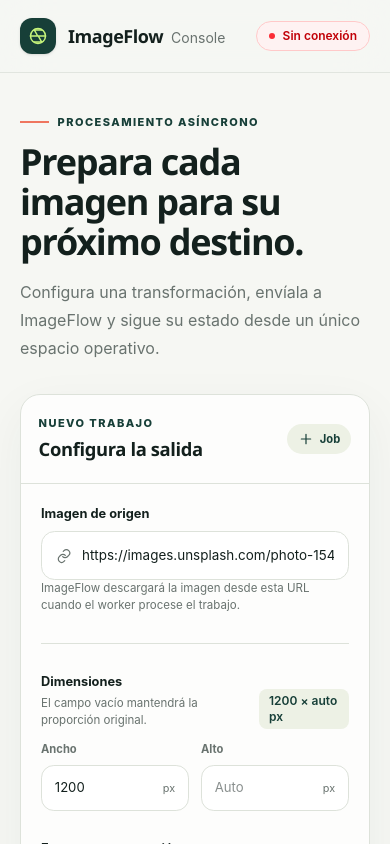
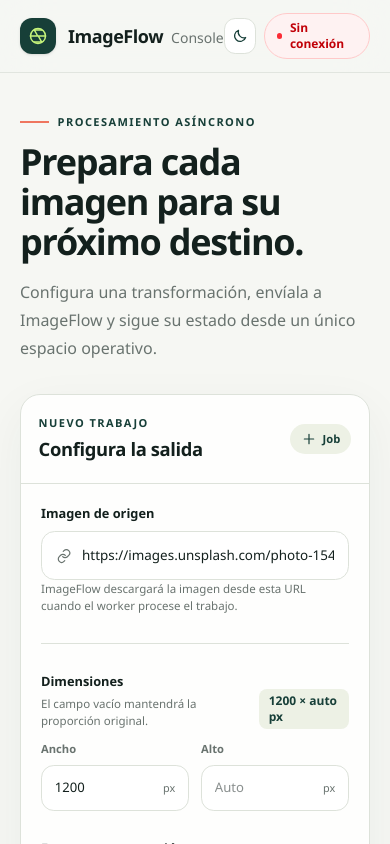
Before and after one commit to NickDavid1811/imageflow, a React (Vite) app in the folder apps/console/: page / in a window 390 px wide. Shown: the top 844 px of the page. Built offline with nearby package versions, Linux system fonts and the light colour scheme; no server answers.

Commit message:
feat: add dark mode support with theme toggle and color scheme persistence

```diff
--- a/apps/console/src/app/App.tsx
+++ b/apps/console/src/app/App.tsx
@@ -1,8 +1,11 @@
 import { APIStatus } from '../features/jobs/components/api-status'
 import { JobsWorkspace } from '../features/jobs/pages/jobs-workspace'
-import { ApertureIcon } from '../shared/icons'
+import { ApertureIcon, MoonIcon, SunIcon } from '../shared/icons'
+import { useTheme } from '../shared/theme/use-theme'
 
 export default function App() {
+  const { theme, toggleTheme } = useTheme()
+
   return (
     <div className="min-h-screen bg-canvas text-ink">
       <header className="border-b border-line/80 bg-canvas/90 backdrop-blur-xl">
@@ -11,7 +14,12 @@
             <div className="grid size-9 place-items-center rounded-xl bg-pine text-mint shadow-sm"><ApertureIcon className="size-5" /></div>
             <div><span className="font-display text-lg font-semibold tracking-tight">ImageFlow</span><span className="ml-2 text-sm text-muted">Console</span></div>
           </div>
-          <div className="flex items-center gap-3"><span className="hidden text-xs font-medium text-muted sm:block">API local</span><APIStatus /></div>
+          <div className="flex items-center gap-2 sm:gap-3">
+            <button type="button" className="theme-toggle" onClick={toggleTheme} aria-label={`Cambiar a tema ${theme === 'light' ? 'oscuro' : 'claro'}`} title={`Usar tema ${theme === 'light' ? 'oscuro' : 'claro'}`}>
+              {theme === 'light' ? <MoonIcon className="size-4" /> : <SunIcon className="size-4" />}
+            </button>
+            <span className="hidden text-xs font-medium text-muted sm:block">API local</span><APIStatus />
+          </div>
         </div>
       </header>
 
--- a/apps/console/src/features/jobs/components/api-status.tsx
+++ b/apps/console/src/features/jobs/components/api-status.tsx
@@ -12,7 +12,7 @@
   }, [])
 
   return (
-    <span className={`inline-flex items-center gap-2 rounded-full border px-3 py-1.5 text-xs font-semibold ${online === true ? 'border-emerald-200 bg-emerald-50 text-emerald-700' : online === false ? 'border-red-200 bg-red-50 text-red-700' : 'border-line bg-white text-muted'}`}>
+    <span className={`inline-flex items-center gap-2 rounded-full border px-3 py-1.5 text-xs font-semibold ${online === true ? 'border-emerald-200 bg-emerald-50 text-emerald-700 dark:border-emerald-800 dark:bg-emerald-950 dark:text-emerald-300' : online === false ? 'border-red-200 bg-red-50 text-red-700 dark:border-red-900 dark:bg-red-950 dark:text-red-300' : 'border-line bg-surface text-muted'}`}>
       <span className={`size-1.5 rounded-full ${online === true ? 'bg-emerald-500' : online === false ? 'bg-red-500' : 'bg-slate-400'}`} />
       {online === true ? 'Conectada' : online === false ? 'Sin conexión' : 'Verificando'}
     </span>
--- a/apps/console/src/features/jobs/components/job-details.tsx
+++ b/apps/console/src/features/jobs/components/job-details.tsx
@@ -27,7 +27,7 @@
 
       {!job ? (
         <div className="grid min-h-[480px] place-items-center p-8 text-center">
-          <div className="max-w-xs"><div className="mx-auto grid size-16 place-items-center rounded-2xl border border-dashed border-slate-300 bg-slate-50 text-slate-400"><ActivityIcon className="size-7" /></div><h3 className="mt-5 font-display text-xl font-semibold">Aún no hay actividad</h3><p className="mt-2 text-sm leading-6 text-muted">Crea un trabajo para ver aquí su identificador, progreso y operaciones.</p></div>
+          <div className="max-w-xs"><div className="mx-auto grid size-16 place-items-center rounded-2xl border border-dashed border-line bg-sand text-muted"><ActivityIcon className="size-7" /></div><h3 className="mt-5 font-display text-xl font-semibold">Aún no hay actividad</h3><p className="mt-2 text-sm leading-6 text-muted">Crea un trabajo para ver aquí su identificador, progreso y operaciones.</p></div>
         </div>
       ) : (
         <div className="p-5 sm:p-7">
@@ -36,9 +36,9 @@
             <div className="grid size-12 place-items-center rounded-2xl bg-sand text-pine"><ImageIcon className="size-6" /></div>
           </div>
 
-          <div className="mt-7"><div className="mb-2 flex justify-between text-xs font-semibold"><span className="text-muted">Progreso</span><span>{job.progress}%</span></div><div className="h-2 overflow-hidden rounded-full bg-slate-100"><div className="h-full rounded-full bg-coral transition-all duration-500" style={{ width: `${Math.max(job.progress, job.status === 'queued' ? 6 : 0)}%` }} /></div></div>
+          <div className="mt-7"><div className="mb-2 flex justify-between text-xs font-semibold"><span className="text-muted">Progreso</span><span>{job.progress}%</span></div><div className="h-2 overflow-hidden rounded-full bg-sand"><div className="h-full rounded-full bg-coral transition-all duration-500" style={{ width: `${Math.max(job.progress, job.status === 'queued' ? 6 : 0)}%` }} /></div></div>
 
-          <dl className="mt-7 divide-y divide-line rounded-2xl border border-line bg-white">
+          <dl className="mt-7 divide-y divide-line rounded-2xl border border-line bg-surface">
             <div className="detail-row"><dt>ID del trabajo</dt><dd><code>{job.id}</code><button onClick={copyID} className="copy-button" aria-label="Copiar ID">{copied ? <CheckIcon /> : <CopyIcon />}</button></dd></div>
             <div className="detail-row"><dt>Creado</dt><dd><ClockIcon className="size-4 text-muted" />{new Intl.DateTimeFormat('es-PE', { dateStyle: 'medium', timeStyle: 'short' }).format(new Date(job.created_at))}</dd></div>
             <div className="detail-row"><dt>Intentos</dt><dd>{job.attempts}</dd></div>
--- a/apps/console/src/icons.tsx
+++ b/apps/console/src/icons.tsx
@@ -51,3 +51,11 @@
 export function ImageIcon(props: IconProps) {
   return <svg {...defaults} {...props}><rect x="3" y="4" width="18" height="16" rx="2"/><circle cx="8.5" cy="9" r="1.5"/><path d="m21 15-5-5L5 20"/></svg>
 }
+
+export function MoonIcon(props: IconProps) {
+  return <svg {...defaults} {...props}><path d="M20.5 14.2A8.5 8.5 0 0 1 9.8 3.5 8.5 8.5 0 1 0 20.5 14.2Z"/></svg>
+}
+
+export function SunIcon(props: IconProps) {
+  return <svg {...defaults} {...props}><circle cx="12" cy="12" r="4"/><path d="M12 2v2M12 20v2M4.93 4.93l1.42 1.42M17.65 17.65l1.42 1.42M2 12h2M20 12h2M4.93 19.07l1.42-1.42M17.65 6.35l1.42-1.42"/></svg>
+}
--- /dev/null
+++ b/apps/console/src/shared/theme/use-theme.ts
@@ -0,0 +1,25 @@
+import { useEffect, useState } from 'react'
+
+export type Theme = 'light' | 'dark'
+
+const storageKey = 'imageflow-theme'
+
+function preferredTheme(): Theme {
+  const stored = window.localStorage.getItem(storageKey)
+  if (stored === 'light' || stored === 'dark') return stored
+  return window.matchMedia('(prefers-color-scheme: dark)').matches ? 'dark' : 'light'
+}
+
+export function useTheme() {
+  const [theme, setTheme] = useState<Theme>(preferredTheme)
+
+  useEffect(() => {
+    document.documentElement.classList.toggle('dark', theme === 'dark')
+    document.documentElement.style.colorScheme = theme
+    window.localStorage.setItem(storageKey, theme)
+  }, [theme])
+
+  const toggleTheme = () => setTheme((current) => current === 'light' ? 'dark' : 'light')
+
+  return { theme, toggleTheme }
+}
--- a/apps/console/src/styles.css
+++ b/apps/console/src/styles.css
@@ -1,4 +1,6 @@
 @import "tailwindcss";
+
+@custom-variant dark (&:where(.dark, .dark *));
 
 @theme {
   --color-canvas: #f6f7f3;
@@ -9,16 +11,37 @@
   --color-sand: #edf1e5;
   --color-line: #dde2da;
   --color-muted: #69736f;
-  --font-display: "Avenir Next", "Segoe UI", sans-serif;
+  --color-surface: #ffffff;
+  --font-sans: "Google Sans", "Google Sans Text", "Product Sans", "Segoe UI", ui-sans-serif, system-ui, sans-serif;
+  --font-display: "Google Sans", "Google Sans Display", "Product Sans", "Segoe UI", ui-sans-serif, system-ui, sans-serif;
+}
+
+html {
+  color-scheme: light;
+  background: var(--color-canvas);
+  transition: background-color .2s ease, color .2s ease;
+}
+
+html.dark {
+  color-scheme: dark;
+  --color-canvas: #0d1412;
+  --color-ink: #edf5f1;
+  --color-pine: #9bd4c5;
+  --color-mint: #c6f47b;
+  --color-coral: #ff836d;
+  --color-sand: #1b2925;
+  --color-line: #2a3a35;
+  --color-muted: #9aaba5;
+  --color-surface: #131d1a;
 }
 
 * { box-sizing: border-box; }
-body { margin: 0; min-width: 320px; min-height: 100vh; font-family: Inter, ui-sans-serif, system-ui, -apple-system, BlinkMacSystemFont, "Segoe UI", sans-serif; background: #f6f7f3; }
+body { margin: 0; min-width: 320px; min-height: 100vh; font-family: var(--font-sans); background: var(--color-canvas); }
 button, input, select { font: inherit; }
 button { cursor: pointer; }
 button:disabled { cursor: not-allowed; opacity: .65; }
 
-.panel { border: 1px solid var(--color-line); border-radius: 1.25rem; background: rgba(255,255,255,.78); box-shadow: 0 16px 50px rgba(23,63,56,.055); }
+.panel { border: 1px solid var(--color-line); border-radius: 1.25rem; background: color-mix(in srgb, var(--color-surface) 88%, transparent); box-shadow: 0 16px 50px rgba(23,63,56,.055); }
 .panel-heading { display: flex; min-height: 86px; align-items: center; justify-content: space-between; gap: 1rem; border-bottom: 1px solid var(--color-line); padding: 1.25rem 1.5rem; }
 .section-kicker, .eyebrow { font-size: .69rem; font-weight: 800; letter-spacing: .13em; text-transform: uppercase; color: var(--color-pine); }
 .eyebrow { display: inline-flex; align-items: center; gap: .55rem; }
@@ -27,12 +50,12 @@
 .step-chip { display: inline-flex; align-items: center; gap: .35rem; border-radius: 999px; background: var(--color-sand); padding: .4rem .7rem; font-size: .7rem; font-weight: 750; color: var(--color-pine); }
 .label { display: block; font-size: .8rem; font-weight: 750; color: var(--color-ink); }
 .hint { font-size: .72rem; line-height: 1.5; color: var(--color-muted); }
-.input-shell { display: flex; align-items: center; gap: .65rem; border: 1px solid var(--color-line); border-radius: .85rem; background: white; padding: 0 .85rem; transition: border-color .15s, box-shadow .15s; }
+.input-shell { display: flex; align-items: center; gap: .65rem; border: 1px solid var(--color-line); border-radius: .85rem; background: var(--color-surface); padding: 0 .85rem; transition: border-color .15s, box-shadow .15s; }
 .input-shell:focus-within { border-color: #76a79d; box-shadow: 0 0 0 3px rgba(118,167,157,.15); }
 .field { width: 100%; border: 0; outline: 0; padding: .85rem 0; font-size: .84rem; color: var(--color-ink); background: transparent; }
 .subfield { display: block; }
 .subfield > span, .range-field b { display: block; margin-bottom: .45rem; font-size: .7rem; font-style: normal; font-weight: 700; color: var(--color-muted); }
-.subfield > div, .subfield select { display: flex; width: 100%; align-items: center; border: 1px solid var(--color-line); border-radius: .8rem; background: white; }
+.subfield > div, .subfield select { display: flex; width: 100%; align-items: center; border: 1px solid var(--color-line); border-radius: .8rem; background: var(--color-surface); }
 .subfield input, .subfield select { min-width: 0; width: 100%; border: 0; outline: 0; background: transparent; padding: .75rem .8rem; font-size: .82rem; color: var(--color-ink); }
 .subfield select { border: 1px solid var(--color-line); cursor: pointer; }
 .subfield em { padding-right: .8rem; font-size: .68rem; font-style: normal; color: var(--color-muted); }
@@ -42,9 +65,10 @@
 .range-field input { width: 100%; accent-color: var(--color-coral); }
 .range-field small { display: flex; justify-content: space-between; font-size: .62rem; color: var(--color-muted); }
 .range-field i { font-style: normal; }
-.primary-button { display: flex; width: 100%; align-items: center; justify-content: center; gap: .6rem; border: 0; border-radius: .9rem; background: var(--color-pine); padding: .9rem 1rem; font-size: .83rem; font-weight: 750; color: white; box-shadow: 0 8px 20px rgba(23,63,56,.16); transition: transform .15s, background .15s; }
+.primary-button { display: flex; width: 100%; align-items: center; justify-content: center; gap: .6rem; border: 0; border-radius: .9rem; background: #173f38; padding: .9rem 1rem; font-size: .83rem; font-weight: 750; color: white; box-shadow: 0 8px 20px rgba(23,63,56,.16); transition: transform .15s, background .15s; }
 .primary-button:hover { background: #0f332c; transform: translateY(-1px); }
-.icon-button { display: grid; width: 2.2rem; height: 2.2rem; place-items: center; border: 1px solid var(--color-line); border-radius: .7rem; background: white; color: var(--color-pine); }
+.icon-button, .theme-toggle { display: grid; width: 2.2rem; height: 2.2rem; place-items: center; border: 1px solid var(--color-line); border-radius: .7rem; background: var(--color-surface); color: var(--color-pine); transition: background-color .15s, border-color .15s, transform .15s; }
+.icon-button:hover, .theme-toggle:hover { background: var(--color-sand); transform: translateY(-1px); }
 .status { display: inline-flex; align-items: center; gap: .45rem; border-radius: 999px; padding: .35rem .65rem; font-size: .68rem; font-weight: 750; }
 .status > span { width: .4rem; height: .4rem; border-radius: 50%; background: currentColor; }
 .status-queued { background: #fff6d8; color: #957000; }
@@ -57,7 +81,15 @@
 .detail-row code { max-width: 190px; overflow: hidden; text-overflow: ellipsis; font-family: ui-monospace, monospace; font-size: .66rem; white-space: nowrap; }
 .copy-button { display: grid; width: 1.6rem; height: 1.6rem; place-items: center; border: 0; border-radius: .4rem; background: var(--color-sand); color: var(--color-pine); }
 .copy-button svg { width: .8rem; height: .8rem; }
-.operation-pill { border: 1px solid var(--color-line); border-radius: .55rem; background: white; padding: .4rem .55rem; font-size: .63rem; font-weight: 700; color: var(--color-pine); }
+.operation-pill { border: 1px solid var(--color-line); border-radius: .55rem; background: var(--color-surface); padding: .4rem .55rem; font-size: .63rem; font-weight: 700; color: var(--color-pine); }
+
+html.dark .panel { box-shadow: 0 18px 55px rgba(0, 0, 0, .22); }
+html.dark .primary-button { background: #78b9a9; color: #08110e; box-shadow: 0 8px 22px rgba(0, 0, 0, .28); }
+html.dark .primary-button:hover { background: #91cbbb; }
+html.dark .status-queued { background: #3b3012; color: #f6d66f; }
+html.dark .status-processing { background: #102f43; color: #82cfff; }
+html.dark .status-completed { background: #123526; color: #78daa4; }
+html.dark .status-failed, html.dark .status-cancelled { background: #421f1b; color: #ff9d8f; }
 
 @media (max-width: 480px) {
   .panel-heading { padding-inline: 1.1rem; }
```
